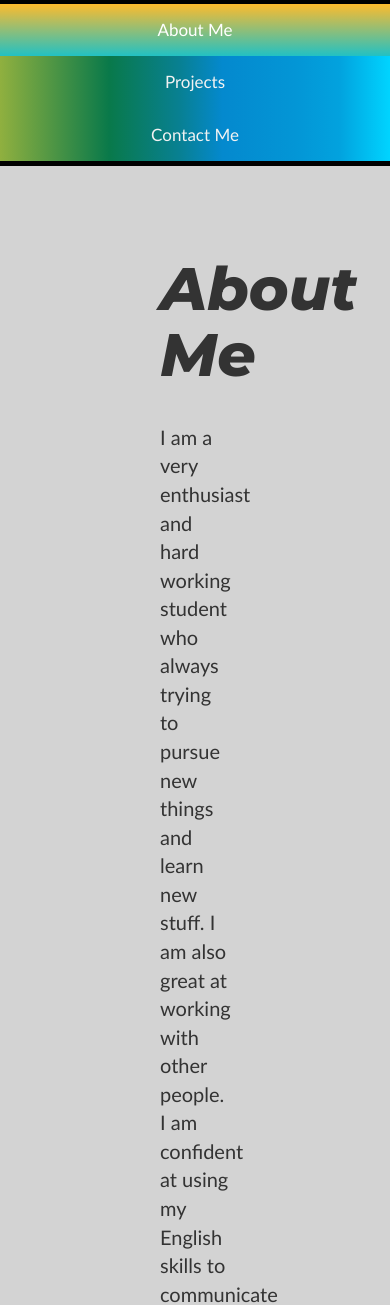
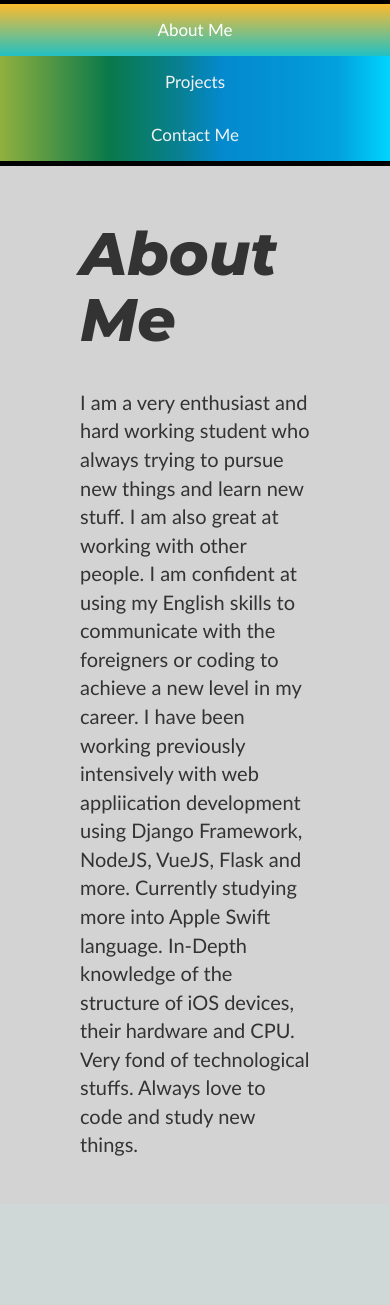
Before and after one commit to kabilza/portfolio, a Django app: page /home in a window 390 px wide; the page is wider, and only the part inside the window is pictured. Shown: the part 601-1906 px from the top of that part. After the commit the page ends 1757 px from the top of that part, so only its background shows below. Run offline with Django 3.2, Linux system fonts and the light colour scheme; data comes from the database, SQL or seed files in the repository; some libraries are stand-ins or nearby versions.

Commit message:
added more mobile support

```diff
--- a/portfolio/static/css/homepage_style.css
+++ b/portfolio/static/css/homepage_style.css
@@ -102,6 +102,15 @@ header, .full-width {
   display:inline-block;
   vertical-align:middle;
   }
+
+  .main-content {
+    width: 100%;
+    background-color: lightgrey;
+    padding-top: 35px;
+    padding-left: 80px;
+    padding-right: 80px;
+    padding-bottom: 35px;
+  }
 }
 
 /* Add a black background color to the top navigation */
```
Lines whose indentation alone changed are shown as unchanged.
